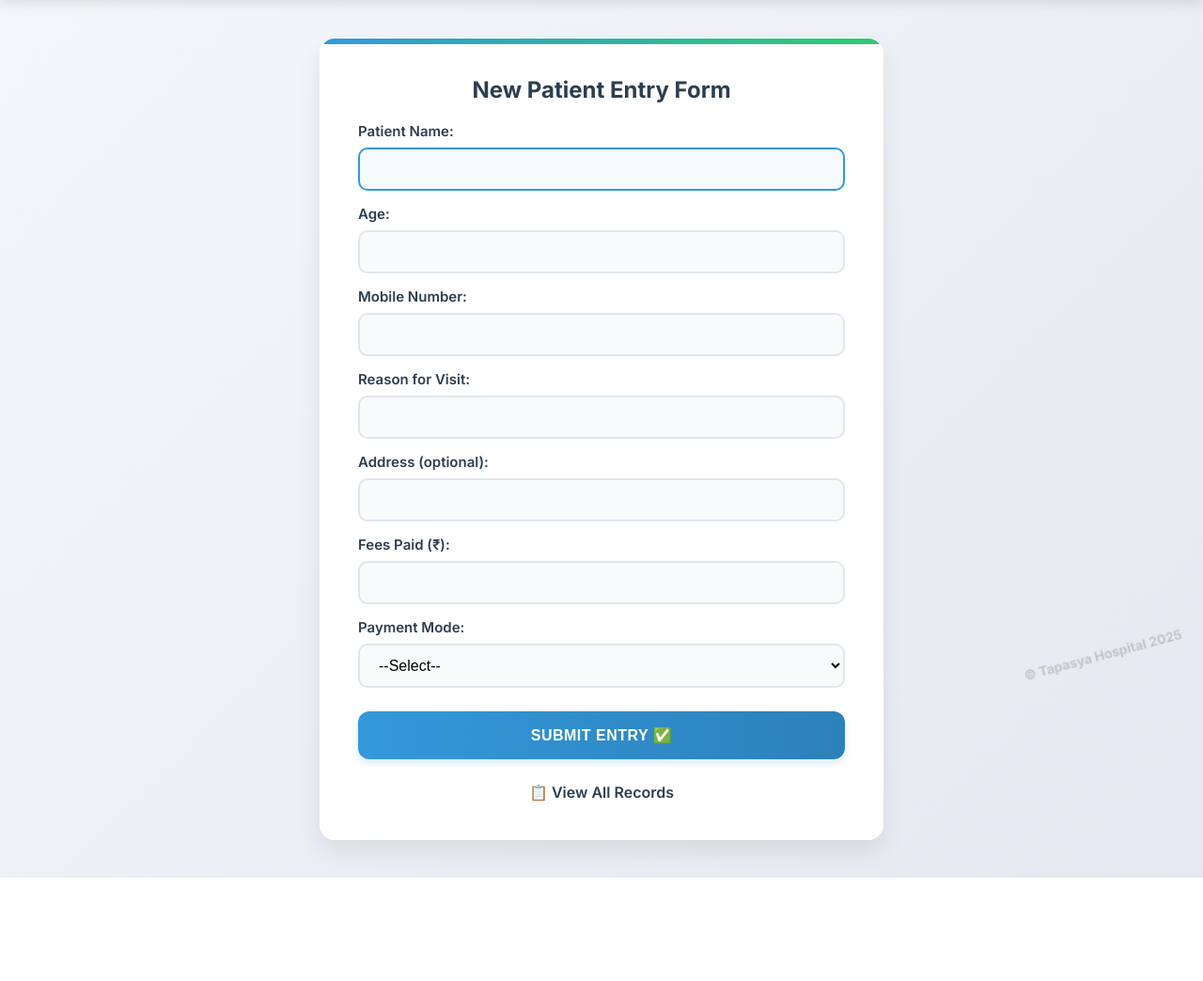
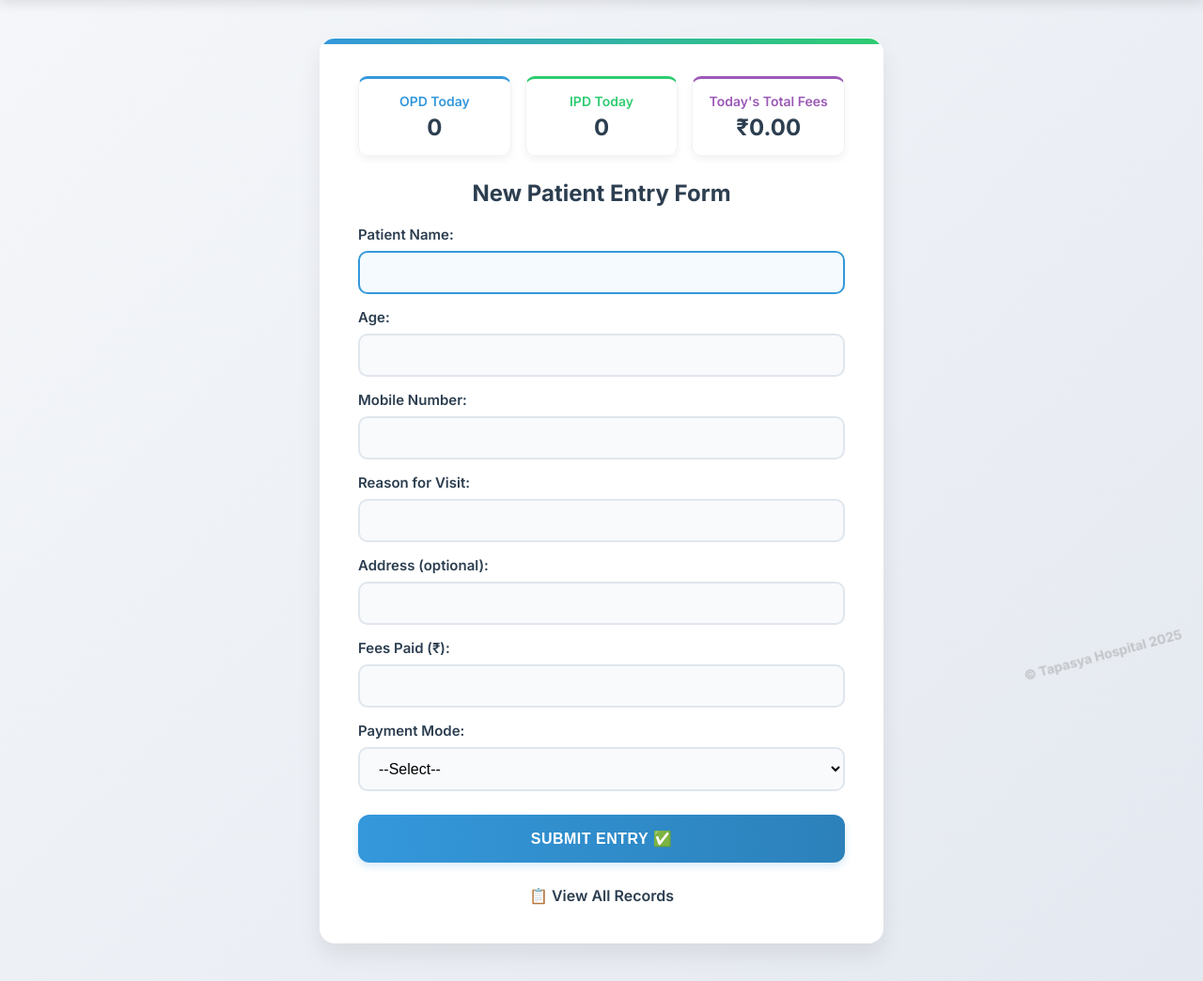
Before and after one commit to vishal-sapna/hospital-reception, a Flask app: page /start in a window 1280 px wide. Shown: the part 85-1129 px from the top of the page at 94% size. Before the commit the page ends 1019 px from the top, so only its background shows below. Run offline with Flask 3, Linux system fonts and the light colour scheme.

Commit message:
Updated app.py and index.html from NEWWWWW folder

```diff
--- a/SAMPLEWEB/app.py
+++ b/SAMPLEWEB/app.py
@@ -41,7 +41,18 @@ def home():
 
 @app.route('/start')
 def start():
-    return render_template('index.html')
+    # Calculate statistics
+    opd_count = len(data)
+    ipd_count = len(ipd_data)
+
+    # Calculate total income (convert fees/total_bill to float)
+    total_income = sum(float(entry['fees']) for entry in data) + \
+                   sum(float(entry['total_bill']) for entry in ipd_data)
+
+    return render_template('index.html',
+                         opd_count=opd_count,
+                         ipd_count=ipd_count,
+                         total_income=total_income)
 
 @app.route('/submit', methods=['POST'])
 def submit():
--- a/SAMPLEWEB/templates/index.html
+++ b/SAMPLEWEB/templates/index.html
@@ -60,6 +60,52 @@
             width: 100%;
             height: 6px;
             background: linear-gradient(to right, #3498db, #2ecc71);
+        }
+
+        .stats-container {
+            display: grid;
+            grid-template-columns: repeat(3, 1fr);
+            gap: 15px;
+            margin-bottom: 25px;
+        }
+
+        .stat-card {
+            background: rgba(255, 255, 255, 0.9);
+            border-radius: 10px;
+            padding: 15px;
+            text-align: center;
+            box-shadow: 0 4px 8px rgba(0,0,0,0.05);
+            transition: all 0.3s ease;
+            border: 1px solid rgba(0,0,0,0.05);
+        }
+
+        .stat-card:hover {
+            transform: translateY(-3px);
+            box-shadow: 0 6px 12px rgba(0,0,0,0.1);
+        }
+
+        .stat-card:nth-child(1) {
+            border-top: 3px solid #3498db;
+        }
+
+        .stat-card:nth-child(2) {
+            border-top: 3px solid #2ecc71;
+        }
+
+        .stat-card:nth-child(3) {
+            border-top: 3px solid #9b59b6;
+        }
+
+        .stat-label {
+            font-size: 14px;
+            font-weight: 600;
+            margin-bottom: 5px;
+        }
+
+        .stat-value {
+            font-size: 24px;
+            font-weight: 700;
+            color: #2c3e50;
         }
 
         h2 {
@@ -197,6 +243,10 @@
                 margin: 20px;
                 padding: 25px;
             }
+            .stats-container {
+                grid-template-columns: 1fr;
+                gap: 10px;
+            }
         }
     </style>
     <script>
@@ -236,6 +286,22 @@
 </header>
 
 <div class="container">
+    <!-- Statistics Cards -->
+    <div class="stats-container">
+        <div class="stat-card">
+            <div class="stat-label" style="color: #3498db;">OPD Today</div>
+            <div class="stat-value">{{ opd_count }}</div>
+        </div>
+        <div class="stat-card">
+            <div class="stat-label" style="color: #2ecc71;">IPD Today</div>
+            <div class="stat-value">{{ ipd_count }}</div>
+        </div>
+        <div class="stat-card">
+            <div class="stat-label" style="color: #9b59b6;">Today's Total Fees</div>
+            <div class="stat-value">₹{{ "%.2f"|format(total_income) }}</div>
+        </div>
+    </div>
+
     <h2>New Patient Entry Form</h2>
     <form method="POST" action="/submit">
         <label>Patient Name:</label>
```
